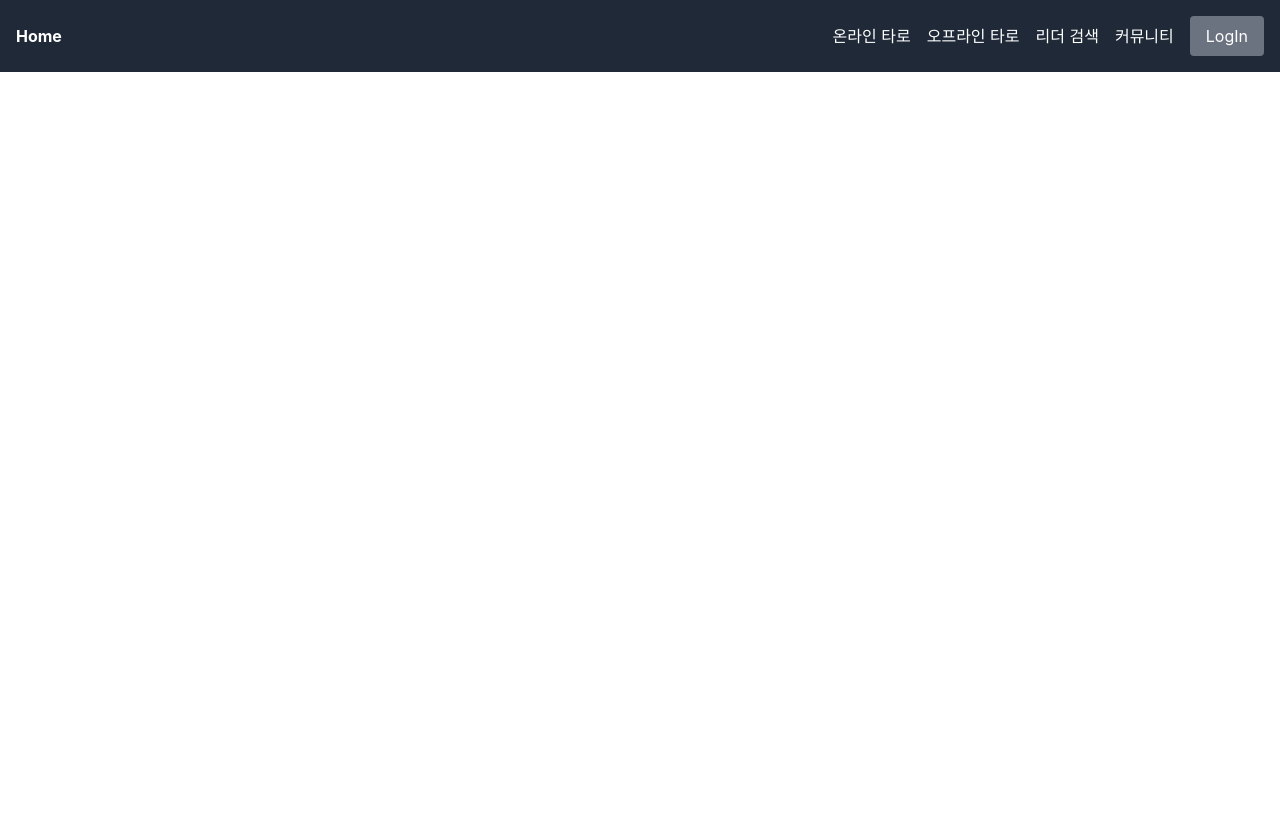
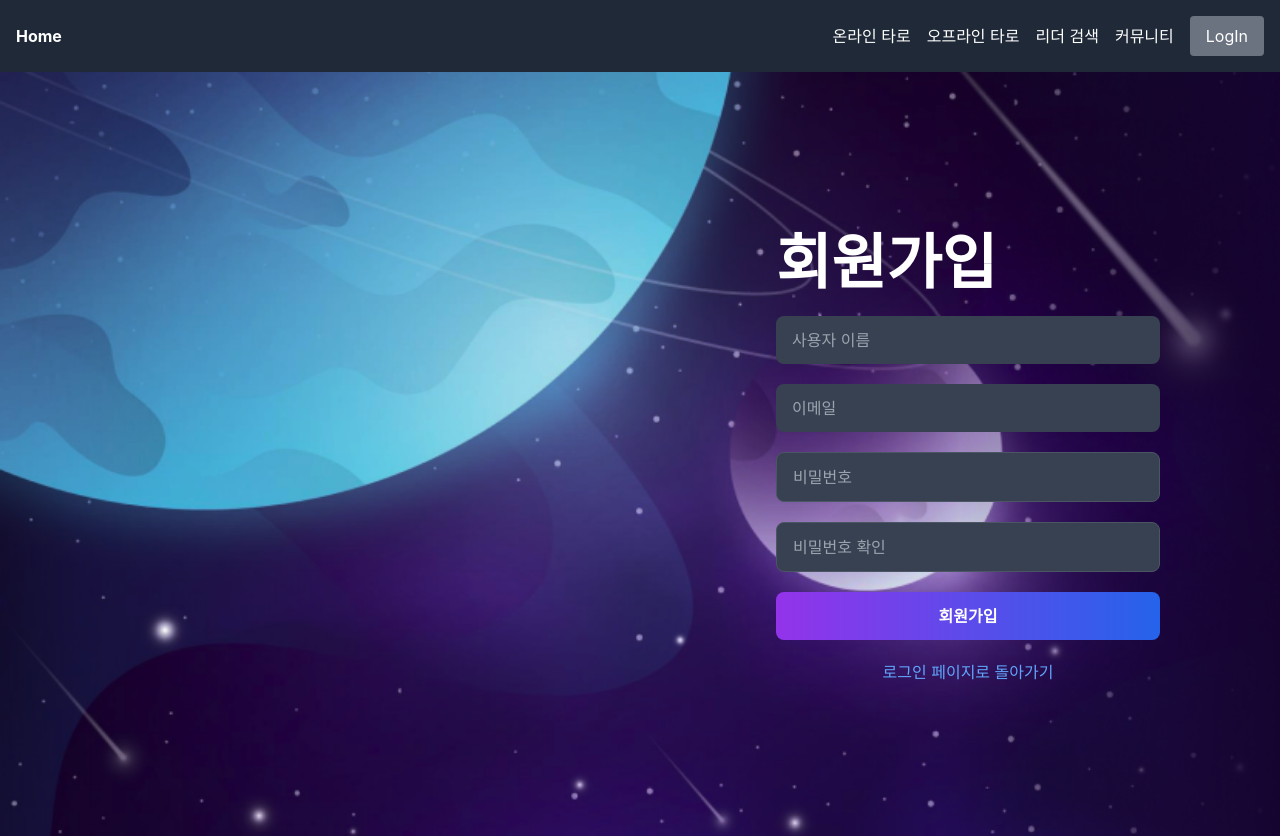
Before and after one commit to SSeonghun/Tarot-Bom, a React (Create React App) app in the folder frontend/: page /SignUp in a window 1280 px wide. Shown: the top 836 px of the page. Before the commit the page ends 800 px from the top, so only its background shows below. Built offline with nearby package versions, Linux system fonts and the light colour scheme.

Commit message:
feat:add-signup

```diff
--- a/frontend/src/App.tsx
+++ b/frontend/src/App.tsx
@@ -7,6 +7,7 @@ import Offline from './pages/OfflineTarot';
 import Online from './pages/OnlineTarot';
 import SerchReader from './pages/SearchReader/SearchReader';
 import Community from './pages/Community/Community'
+import SignUp from './pages/UserAuth/SignUp'
 
 const App: React.FC = () => {
   return (
@@ -16,6 +17,7 @@ const App: React.FC = () => {
         <Routes>
           <Route path="/" element={<Home />} />
           <Route path="/Login" element={<Login />} />
+          <Route path="/SignUp" element={<SignUp />} />
           <Route path="/offline" element={<Offline />} />
           <Route path="/online" element={<Online />} />
           <Route path="/serch-reader" element={<SerchReader />} />
--- a/frontend/src/pages/UserAuth/Login.tsx
+++ b/frontend/src/pages/UserAuth/Login.tsx
@@ -79,11 +79,14 @@ const Login: React.FC = () => {
                 </button>
               </div>
               <div>
+
                 <button
                   type="button"
                   className="w-full py-3 font-semibold text-white rounded-lg bg-gradient-to-r from-purple-600 to-blue-600 focus:outline-none"
                 >
-                  회원가입
+                  <Link to={'/Signup'}>
+                    회원가입
+                  </Link>
                 </button>
               </div>
 
--- a/frontend/src/pages/UserAuth/Signup.tsx
+++ b/frontend/src/pages/UserAuth/Signup.tsx
@@ -1,12 +1,114 @@
-import React from 'react';
+import React, { useState } from 'react';
+import { Link } from 'react-router-dom';
+import './login.css';
 
-const SeekerMypage: React.FC = () => {
+const Signup: React.FC = () => {
+  const [username, setUsername] = useState('');
+  const [email, setEmail] = useState('');
+  const [password, setPassword] = useState('');
+  const [confirmPassword, setConfirmPassword] = useState('');
+  const [emailError, setEmailError] = useState('');
+
+  const validateEmail = (email: string) => {
+    const re = /^[a-zA-Z0-9._%+-]+@[a-zA-Z0-9.-]+\.[a-zA-Z]{2,}$/;
+    return re.test(String(email).toLowerCase());
+  };
+
+  const handleEmailChange = (e: React.ChangeEvent<HTMLInputElement>) => {
+    const { value } = e.target;
+    setEmail(value);
+    if (validateEmail(value)) {
+      setEmailError('');
+    } else {
+      setEmailError('유효한 이메일 주소를 입력해주세요.');
+    }
+  };
+
+  const handleSubmit = (e: React.FormEvent) => {
+    e.preventDefault();
+    if (!validateEmail(email)) {
+      setEmailError('유효한 이메일 주소를 입력해주세요.');
+      return;
+    }
+    if (password !== confirmPassword) {
+      alert('비밀번호가 일치하지 않습니다.');
+      return;
+    }
+    // 회원가입 로직 추가
+    console.log('회원가입 시도', { username, email, password });
+  };
+
   return (
-    <div className="container p-4 mx-auto">
-      <h1 className="text-2xl font-bold">Home Page</h1>
-      <p>Welcome to the Home Page!</p>
+    <div className="flex items-center justify-center min-h-screen p-4 login-page">
+      <div className="z-10 w-full max-w-md ml-auto mr-10 mt-36">
+        <div className="flex min-h-screen bg-[#04060F] bg-opacity-0">
+          <div className="w-full space-y-6 bg-gray-800 rounded-lg max-w-96 bg-opacity-0">
+            <div className="text">
+              <h2 className="text-6xl font-bold text-white">회원가입</h2>
+            </div>
+            <form className="mt-8 space-y-5" onSubmit={handleSubmit}>
+              <div className="relative">
+                <input
+                  type="text"
+                  placeholder="사용자 이름"
+                  value={username}
+                  onChange={(e) => setUsername(e.target.value)}
+                  required
+                  className="block w-full px-4 py-3 text-gray-200 placeholder-gray-400 bg-gray-700 border-gray-600 rounded-lg focus:outline-none focus:ring-2 focus:ring-gray-800"
+                />
+              </div>
+              <div className="relative">
+                <input
+                  type="email"
+                  placeholder="이메일"
+                  value={email}
+                  onChange={handleEmailChange}
+                  required
+                  className="block w-full px-4 py-3 text-gray-200 placeholder-gray-400 bg-gray-700 border-gray-600 rounded-lg focus:outline-none focus:ring-2 focus:ring-gray-800"
+                />
+                {emailError && (
+                  <p className="text-red-500 mt-2 text-sm">{emailError}</p>
+                )}
+              </div>
+              <div className="relative">
+                <input
+                  type="password"
+                  placeholder="비밀번호"
+                  required
+                  value={password}
+                  onChange={(e) => setPassword(e.target.value)}
+                  className="block w-full px-4 py-3 text-gray-200 placeholder-gray-400 bg-gray-700 border border-gray-600 rounded-lg focus:outline-none focus:ring-2 focus:ring-gray-800"
+                />
+              </div>
+              <div className="relative">
+                <input
+                  type="password"
+                  placeholder="비밀번호 확인"
+                  required
+                  value={confirmPassword}
+                  onChange={(e) => setConfirmPassword(e.target.value)}
+                  className="block w-full px-4 py-3 text-gray-200 placeholder-gray-400 bg-gray-700 border border-gray-600 rounded-lg focus:outline-none focus:ring-2 focus:ring-gray-800"
+                />
+              </div>
+              <div>
+                <button
+                  type="submit"
+                  className="w-full py-3 font-semibold text-white rounded-lg bg-gradient-to-r from-purple-600 to-blue-600 focus:outline-none"
+                >
+                  회원가입
+                </button>
+              </div>
+              <div className="mt-6">
+                <Link to="/login" className="block text-center text-blue-400">
+                  로그인 페이지로 돌아가기
+                </Link>
+              </div>
+            </form>
+          </div>
+        </div>
+      </div>
     </div>
   );
-}
+};
 
-export default SeekerMypage;
+export default Signup;
```
